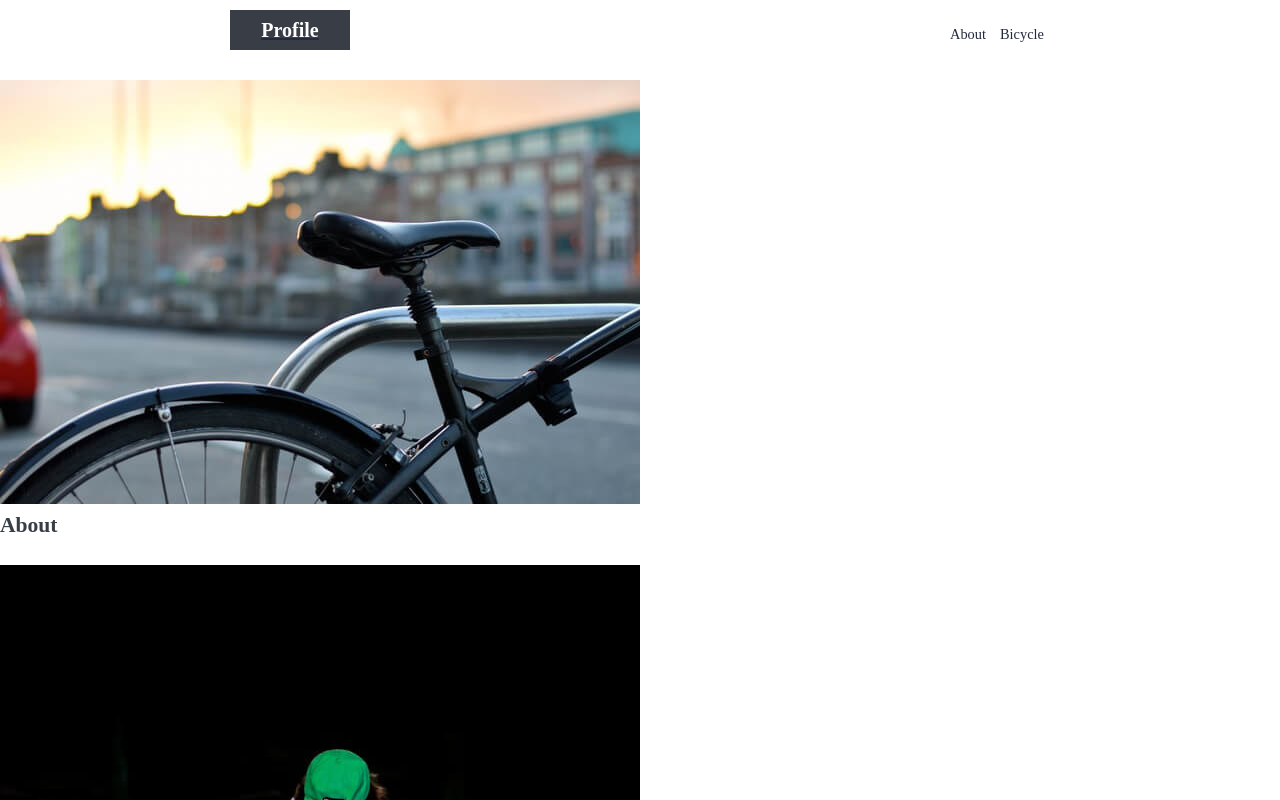
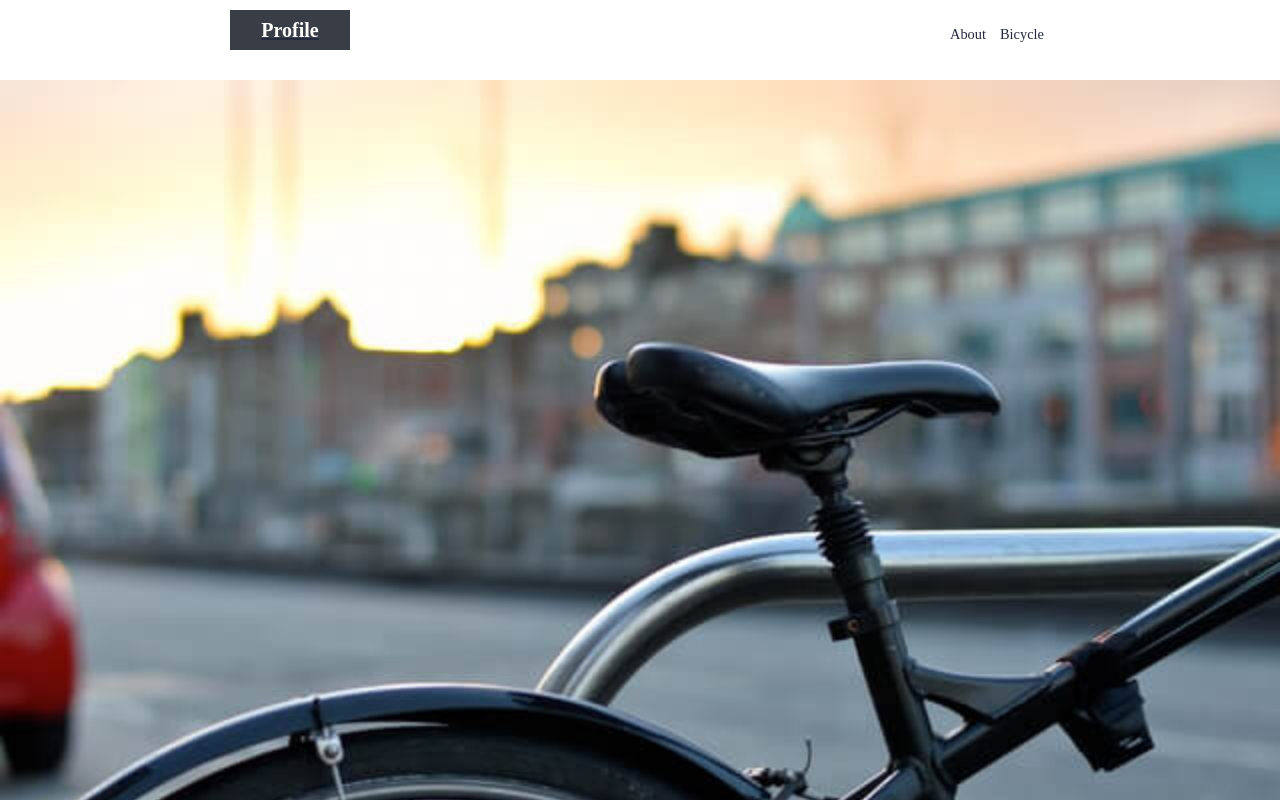
Before and after one commit to nagao-cs/CloneCoding, a plain HTML site: page profile_site/index.html in a window 1280 px wide. Shown: the top 800 px of the page. Drawn offline with Linux system fonts and the light colour scheme.

Commit message:
mainvisualの一応の完成

```diff
--- a/profile_site/css/style.css
+++ b/profile_site/css/style.css
@@ -65,6 +65,19 @@ header {
     text-decoration: none;
 }
 
+#main-visual {
+    /* width: 1280px; */
+    /* height: 600px; */
+    margin: 0;
+}
+
+#main-visual img {
+    width: 100%;
+    height: 100%;
+    object-fit: contain;
+}
+
+
 footer {
     text-align: center;
     color: #383E45;
```
